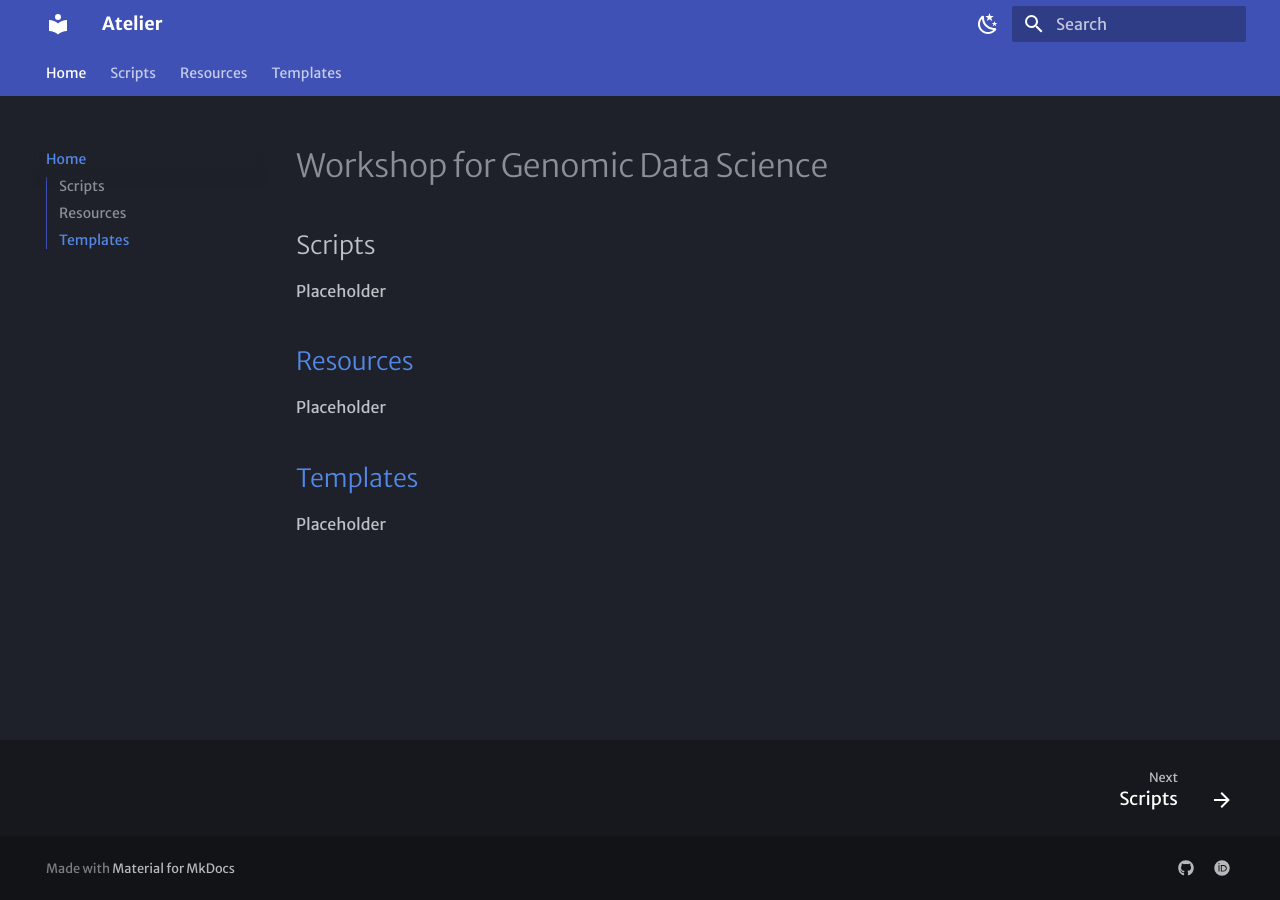
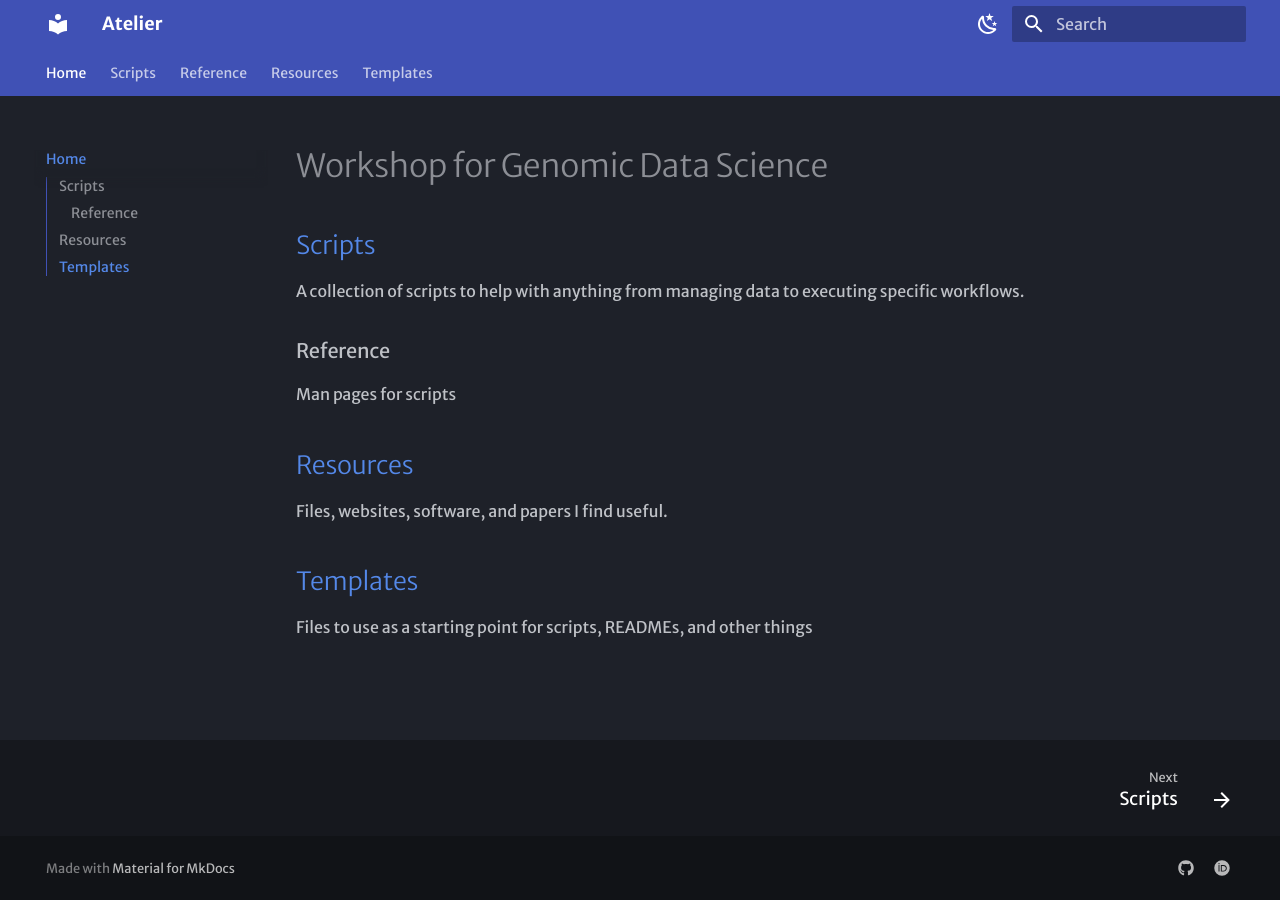
Before and after one commit to pblaney/atelier, an MkDocs documentation site: the page built from docs/index.md, in a window 1280 px wide. Built offline with MkDocs 1.6.1 and Material for MkDocs 9.7.7, drawn with Linux system fonts in a browser that asks for light colours; some web fonts are replaced.

Commit message:
more features and first scripts

```diff
--- a/docs/index.md
+++ b/docs/index.md
@@ -1,13 +1,17 @@
 # Workshop for Genomic Data Science
 
-## Scripts
+## [Scripts](scripts.md)
 
-Placeholder
+A collection of scripts to help with anything from managing data to executing specific workflows.
+
+### Reference
+
+Man pages for scripts
 
 ## [Resources](resources.md)
 
-Placeholder
+Files, websites, software, and papers I find useful.
 
 ## [Templates](templates.md)
 
-Placeholder
+Files to use as a starting point for scripts, READMEs, and other things
--- a/mkdocs.yml
+++ b/mkdocs.yml
@@ -33,10 +33,13 @@ theme:
 nav:
   - Home: index.md
   - Scripts: scripts.md
+  - Reference:
+      - s3Mover: "man/s3mover.md"
   - Resources: resources.md
   - Templates: templates.md
 
 markdown_extensions:
+  - tables
   - pymdownx.highlight:
       anchor_linenums: true
       line_spans: __span
```
Also changed, not shown: docs/man/s3mover.md (added, +110 -0 lines), docs/scripts.md (+1 -1 lines), 1 other file.
